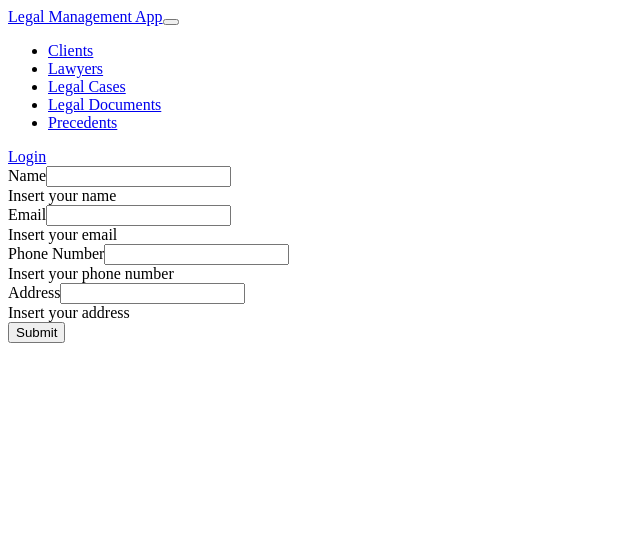
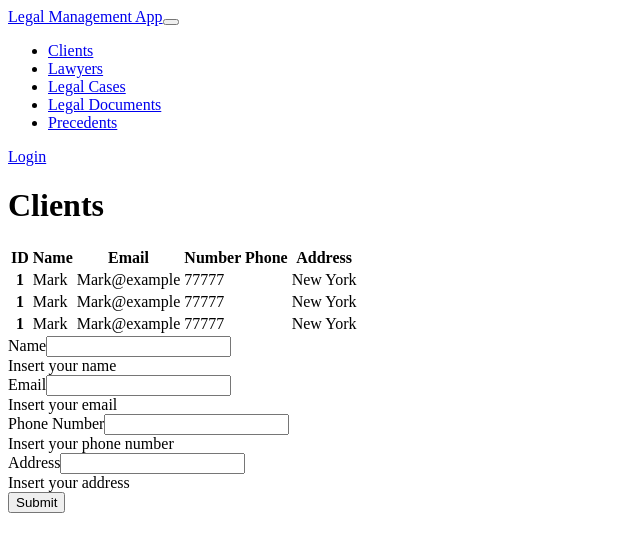
Before and after one commit to BrightbotsAI/Legal-Management-APP, a React app: page /clients in a window 1280 px wide. Shown: the top 552 px of the page, without its empty margins (0-640 px from the left). Built offline with nearby package versions, Linux system fonts and the light colour scheme; the HTML template or start-up script is replaced by a standard one.

Commit message:
:sparkles: Creation of form and view of Clients

```diff
--- /dev/null
+++ b/src/components/Clients/ClientsForm.tsx
@@ -0,0 +1,58 @@
+import { FormField } from "../common";
+
+export function ClientsForm() {
+  return (
+    <form className="mt-5">
+      <div className="row justify-content-center">
+        <div className="col-8">
+          <FormField
+            label="Name"
+            type="text"
+            id="nameClient"
+            ariaDescribedby="nameHelp"
+            helpText="Insert your name"
+          />
+        </div>
+      </div>
+      <div className="row justify-content-center">
+        <div className="col-8">
+          <FormField
+            label="Email"
+            type="email"
+            id="emailClient"
+            helpText="Insert your email"
+          />
+        </div>
+      </div>
+      <div className="row justify-content-center">
+        <div className="col-8">
+          <FormField
+            label="Phone Number"
+            type="number"
+            id="numberClient"
+            helpText="Insert your phone number"
+          />
+        </div>
+      </div>
+      <div className="row justify-content-center">
+        <div className="col-8">
+          <FormField
+            label="Address"
+            type="text"
+            id="addressClient"
+            helpText="Insert your address"
+          />
+        </div>
+      </div>
+      <div className="row justify-content-center">
+        <div className="col-8">
+          <div className="d-grid gap-2">
+            <button type="submit" className="btn btn-primary">
+              Submit
+            </button>
+          </div>
+        </div>
+      </div>
+    </form>
+  );
+}
--- /dev/null
+++ b/src/components/Clients/ClientsView.tsx
@@ -0,0 +1,40 @@
+export function ClientsView() {
+  return (
+    <>
+      <table className="table mt-5">
+        <thead className="thead-dark">
+          <tr>
+            <th scope="col">ID</th>
+            <th scope="col">Name</th>
+            <th scope="col">Email</th>
+            <th scope="col">Number Phone</th>
+            <th scope="col">Address</th>
+          </tr>
+        </thead>
+        <tbody>
+          <tr>
+            <th scope="row">1</th>
+            <td>Mark</td>
+            <td>Mark@example</td>
+            <td>77777</td>
+            <td>New York</td>
+          </tr>
+          <tr>
+            <th scope="row">1</th>
+            <td>Mark</td>
+            <td>Mark@example</td>
+            <td>77777</td>
+            <td>New York</td>
+          </tr>
+          <tr>
+            <th scope="row">1</th>
+            <td>Mark</td>
+            <td>Mark@example</td>
+            <td>77777</td>
+            <td>New York</td>
+          </tr>
+        </tbody>
+      </table>
+    </>
+  );
+}
--- a/src/pages/clients.tsx
+++ b/src/pages/clients.tsx
@@ -1,58 +1,20 @@
-import { FormField } from "../components/common/FormField";
+import { ClientsForm } from "../components/Clients/ClientsForm";
+import { ClientsView } from "../components/Clients/ClientsView";
 
-export function Clients() {
+export const Clients = () => {
   return (
-    <form className="mt-5">
-      <div className="row justify-content-center">
-        <div className="col-8">
-          <FormField
-            label="Name"
-            type="text"
-            id="nameClient"
-            ariaDescribedby="nameHelp"
-            helpText="Insert your name"
-          />
-        </div>
-      </div>
-      <div className="row justify-content-center">
-        <div className="col-8">
-          <FormField
-            label="Email"
-            type="email"
-            id="emailClient"
-            helpText="Insert your email"
-          />
-        </div>
-      </div>
-      <div className="row justify-content-center">
-        <div className="col-8">
-          <FormField
-            label="Phone Number"
-            type="number"
-            id="numberClient"
-            helpText="Insert your phone number"
-          />
-        </div>
-      </div>
-      <div className="row justify-content-center">
-        <div className="col-8">
-          <FormField
-            label="Address"
-            type="text"
-            id="addressClient"
-            helpText="Insert your address"
-          />
-        </div>
-      </div>
-      <div className="row justify-content-center">
-        <div className="col-8">
-          <div className="d-grid gap-2">
-            <button type="submit" className="btn btn-primary">
-              Submit
-            </button>
+    <>
+      <h1 className="p-2">Clients</h1>
+      <div className="container">
+        <div className="row">
+          <div className="col">
+            <ClientsView />
+          </div>
+          <div className="col">
+            <ClientsForm />
           </div>
         </div>
       </div>
-    </form>
+    </>
   );
-}
+};
--- a/src/router/AppRouter.tsx
+++ b/src/router/AppRouter.tsx
@@ -1,11 +1,11 @@
 import { Route, Routes } from "react-router-dom";
-import { Clients } from "../pages/Clients";
+import { LegalDocuments } from "../pages/LegalDocuments";
+import { Precedents } from "../pages/Precedents";
 import { Lawyers } from "../pages/Lawyers";
 import { LegalCase } from "../pages/LegalCase";
-import { LegalDocuments } from "../pages/LegalDocuments";
 import { Login } from "../pages/Login";
+import { Clients } from "../pages/Clients";
 import { NoMatch } from "../pages/NoMatch";
-import { Precedents } from "../pages/Precedents";
 
 export const AppRouter = () => {
   return (
```
Also changed, not shown: package.json (+4 -4 lines), 2 other files (tests, documents, lock files or other folders).
